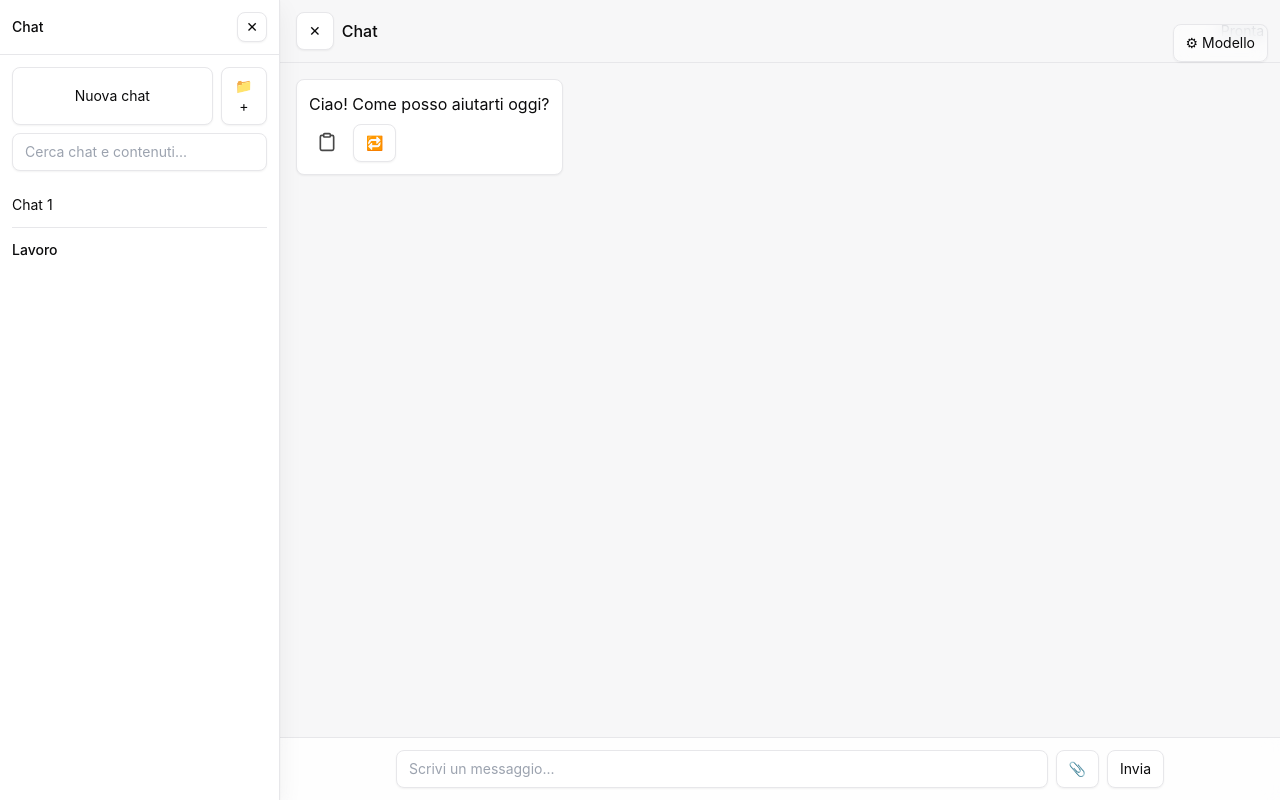
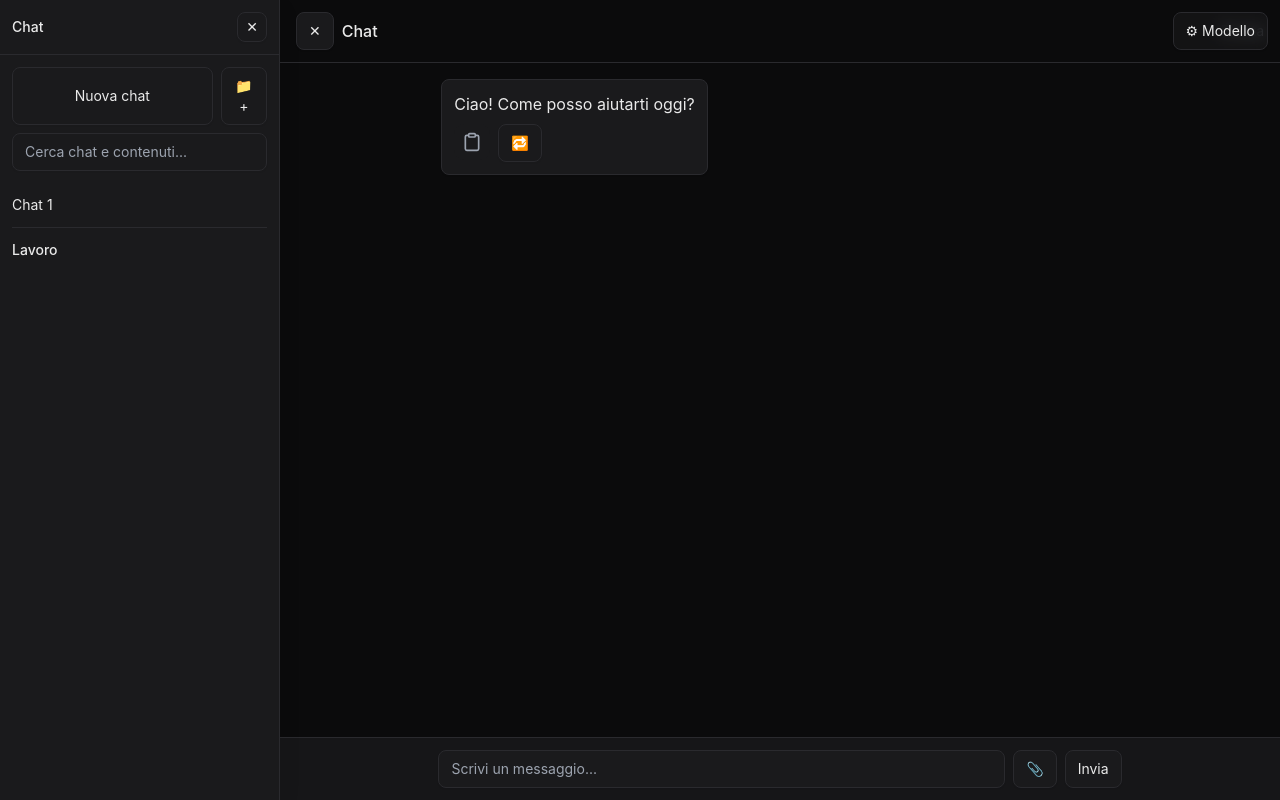
Before and after one commit to GiovanniM-maker/cursor_playground, a React (Vite) app: page / in a window 1280 px wide. Built offline with nearby package versions, Linux system fonts and the light colour scheme.

Commit message:
feat(ui): dark mode + loader + chat width limit (70% max)

```diff
--- a/src/App.tsx
+++ b/src/App.tsx
@@ -1,6 +1,7 @@
 import React from 'react'
 import { useChatStore, flattenChats } from './store'
 import { Message, Attachment } from './types'
+import Loader from './Loader'
 
 function flattenFolders(tree: any[]): { id: string, name: string }[] {
   const out: { id: string, name: string }[] = []
@@ -140,7 +141,7 @@ export default function App() {
     <div className="h-full relative bg-surface">
       {/* Sidebar overlay, non-card */}
       <div className={
-        `fixed inset-y-0 left-0 z-30 w-[280px] transform bg-white border-r border-border shadow-soft transition-transform duration-200 ${
+        `fixed inset-y-0 left-0 z-30 w-[280px] transform bg-panel border-r border-border shadow-soft transition-transform duration-200 ${
           sidebarOpen ? 'translate-x-0' : '-translate-x-full'
         }`
       }>
@@ -177,17 +178,17 @@ export default function App() {
                 <div className="ml-2 relative" ref={openMenuId === n.id ? menuRef : undefined}>
                   <button className="opacity-0 group-hover:opacity-100 transition text-lg px-2" onClick={() => setOpenMenuId(openMenuId === n.id ? null : n.id)} aria-label="Altro">⋯</button>
                   {openMenuId === n.id && (
-                    <div className="absolute right-0 z-10 mt-1 w-44 rounded-lg border border-border bg-white shadow-soft p-1 text-sm">
-                      <button className="w-full text-left px-3 py-2 hover:bg-surface" onClick={() => { setOpenMenuId(null); promptRenameChat(n.id, n.title) }}>Rinomina</button>
-                      <button className="w-full text-left px-3 py-2 hover:bg-surface" onClick={() => { setOpenMenuId(null); moveChatUp(n.id) }}>Sposta su</button>
-                      <button className="w-full text-left px-3 py-2 hover:bg-surface" onClick={() => { setOpenMenuId(null); moveChatDown(n.id) }}>Sposta giù</button>
+                    <div className="absolute right-0 z-10 mt-1 w-44 rounded-lg border border-border bg-panel shadow-soft p-1 text-sm">
+                      <button className="w-full text-left px-3 py-2 hover:bg-panel-2" onClick={() => { setOpenMenuId(null); promptRenameChat(n.id, n.title) }}>Rinomina</button>
+                      <button className="w-full text-left px-3 py-2 hover:bg-panel-2" onClick={() => { setOpenMenuId(null); moveChatUp(n.id) }}>Sposta su</button>
+                      <button className="w-full text-left px-3 py-2 hover:bg-panel-2" onClick={() => { setOpenMenuId(null); moveChatDown(n.id) }}>Sposta giù</button>
                       <div className="px-3 pt-2 pb-1 text-xs text-dim">Muovi in</div>
-                      <button className="w-full text-left px-3 py-2 hover:bg-surface" onClick={() => { setOpenMenuId(null); moveChatToFolder(n.id, null) }}>Radice</button>
+                      <button className="w-full text-left px-3 py-2 hover:bg-panel-2" onClick={() => { setOpenMenuId(null); moveChatToFolder(n.id, null) }}>Radice</button>
                       {flattenFolders(tree).map(f => (
-                        <button key={f.id} className="w-full text-left px-3 py-2 hover:bg-surface" onClick={() => { setOpenMenuId(null); moveChatToFolder(n.id, f.id) }}>{f.name}</button>
+                        <button key={f.id} className="w-full text-left px-3 py-2 hover:bg-panel-2" onClick={() => { setOpenMenuId(null); moveChatToFolder(n.id, f.id) }}>{f.name}</button>
                       ))}
                       <div className="border-t border-border my-1" />
-                      <button className="w-full text-left px-3 py-2 hover:bg-surface text-red-600" onClick={() => { setOpenMenuId(null); deleteChat(n.id) }}>Elimina</button>
+                      <button className="w-full text-left px-3 py-2 hover:bg-panel-2 text-red-400" onClick={() => { setOpenMenuId(null); deleteChat(n.id) }}>Elimina</button>
                     </div>
                   )}
                 </div>
@@ -203,10 +204,10 @@ export default function App() {
                 <div className="ml-2 relative" ref={openMenuId === n.id ? menuRef : undefined}>
                   <button className="opacity-0 group-hover:opacity-100 transition text-lg px-2" onClick={() => setOpenMenuId(openMenuId === n.id ? null : n.id)} aria-label="Altro">⋯</button>
                   {openMenuId === n.id && (
-                    <div className="absolute right-0 z-10 mt-1 w-44 rounded-lg border border-border bg-white shadow-soft p-1 text-sm">
-                      <button className="w-full text-left px-3 py-2 hover:bg-surface" onClick={() => { setOpenMenuId(null); promptRenameFolder(n.id, n.name) }}>Rinomina</button>
+                    <div className="absolute right-0 z-10 mt-1 w-44 rounded-lg border border-border bg-panel shadow-soft p-1 text-sm">
+                      <button className="w-full text-left px-3 py-2 hover:bg-panel-2" onClick={() => { setOpenMenuId(null); promptRenameFolder(n.id, n.name) }}>Rinomina</button>
                       <div className="border-t border-border my-1" />
-                      <button className="w-full text-left px-3 py-2 hover:bg-surface text-red-600" onClick={() => { setOpenMenuId(null); deleteFolder(n.id) }}>Elimina</button>
+                      <button className="w-full text-left px-3 py-2 hover:bg-panel-2 text-red-400" onClick={() => { setOpenMenuId(null); deleteFolder(n.id) }}>Elimina</button>
                     </div>
                   )}
                 </div>
@@ -249,10 +250,20 @@ export default function App() {
           </div>
           <div className="text-dim text-sm">Pronta</div>
         </header>
-        <main className="relative overflow-auto p-4 space-y-3">
-          {messages.map(m => (
+        <main className="relative overflow-auto p-4">
+          <div className="mx-auto max-w-[70%] space-y-3">
+            {messages.map(m => {
+              const isLastGenerating = m.role === 'assistant' && isGenerating && messages[messages.length-1]?.id === m.id
+              return (
                 <div key={m.id} className={`flex items-start gap-3 ${m.role === 'user' ? 'justify-end' : ''}`}>
-              <div className="max-w-prose rounded-lg border border-border bg-white p-3 shadow-sm">
+                  {m.role === 'assistant' && isLastGenerating && (
+                    <Loader />
+                  )}
+                  <div className="max-w-prose rounded-lg border border-border bg-panel p-3 shadow-sm">
+                    {isLastGenerating ? (
+                      <div className="text-dim">Generando...</div>
+                    ) : (
+                      <>
                         <div>{m.content}</div>
                         {m.attachments && m.attachments.length > 0 && (
                           <div className="mt-2 flex flex-wrap gap-2">
@@ -277,25 +288,26 @@ export default function App() {
                             <button className="btn" title="Rigenera" onClick={() => setMessages(prev => prev.filter(x => x.id !== m.id))}>🔁</button>
                           </div>
                         )}
-              </div>
-              {m.role === 'assistant' && isGenerating && messages[messages.length-1]?.id === m.id && (
-                <span className="text-dim text-xs" aria-hidden>⏳</span>
+                      </>
                     )}
                   </div>
-          ))}
+                </div>
+              )
+            })}
+          </div>
 
           {/* Floating Model Settings button/panel on top-right */}
           <div className="fixed right-3 top-3 z-20">
             <div className="relative">
               <button
-                className="btn bg-white/80 backdrop-blur supports-[backdrop-filter]:bg-white/60"
+                className="btn bg-panel/80 backdrop-blur supports-[backdrop-filter]:bg-panel/60"
                 onClick={() => setSettingsOpen(v => !v)}
                 aria-expanded={settingsOpen}
               >
                 ⚙︎ Modello
               </button>
               {settingsOpen && (
-                <div className="absolute right-0 mt-2 w-[320px] rounded-xl border border-border bg-white p-3 shadow-soft">
+                <div className="absolute right-0 mt-2 w-[320px] rounded-xl border border-border bg-panel p-3 shadow-soft">
                   <div className="mb-2">
                     <h2 className="text-sm font-semibold">Impostazioni modello</h2>
                     <p className="text-xs text-dim">Scegli modello e parametri</p>
@@ -333,8 +345,8 @@ export default function App() {
             </div>
           </div>
         </main>
-        <footer className="border-t border-border p-3 bg-white/80 backdrop-blur">
-          <div className="mx-auto max-w-3xl w-full flex flex-col gap-2">
+        <footer className="border-t border-border p-3 bg-panel/80 backdrop-blur">
+          <div className="mx-auto max-w-[70%] w-full flex flex-col gap-2">
             <div className="flex gap-2">
               <input className="input flex-1" placeholder="Scrivi un messaggio..." value={input} onChange={e => setInput(e.target.value)} onKeyDown={e => { if (e.key === 'Enter' && !e.shiftKey) { e.preventDefault(); isGenerating ? stopGeneration() : sendMessage() } }} />
               <label className="btn cursor-pointer">
--- /dev/null
+++ b/src/Loader.tsx
@@ -0,0 +1,22 @@
+import React from 'react'
+
+export default function Loader() {
+  return (
+    <div className="loader" aria-label="Generating">
+      <svg width="100" height="100" viewBox="0 0 100 100" aria-hidden>
+        <defs>
+          <mask id="clipping">
+            <polygon points="0,0 100,0 100,100 0,100" fill="black"></polygon>
+            <polygon points="25,25 75,25 50,75" fill="white"></polygon>
+            <polygon points="50,25 75,75 25,75" fill="white"></polygon>
+            <polygon points="35,35 65,35 50,65" fill="white"></polygon>
+            <polygon points="35,35 65,35 50,65" fill="white"></polygon>
+            <polygon points="35,35 65,35 50,65" fill="white"></polygon>
+            <polygon points="35,35 65,35 50,65" fill="white"></polygon>
+          </mask>
+        </defs>
+      </svg>
+      <div className="box"></div>
+    </div>
+  )
+}
--- a/src/index.css
+++ b/src/index.css
@@ -10,28 +10,80 @@
 @layer components {
   .panel { @apply bg-panel border border-border rounded-xl shadow-soft; }
   .btn {
-    @apply inline-flex items-center justify-center gap-2 rounded-lg border border-border bg-white px-3 py-2 text-sm text-text shadow-sm transition-all hover:shadow-soft active:translate-y-px;
+    @apply inline-flex items-center justify-center gap-2 rounded-lg border border-border bg-panel px-3 py-2 text-sm text-text shadow-sm transition-all hover:bg-panel-2 active:translate-y-px;
   }
   .input {
-    @apply w-full rounded-lg border border-border bg-white px-3 py-2 text-sm text-text shadow-sm outline-none focus:ring-2 focus:ring-accent/30;
+    @apply w-full rounded-lg border border-border bg-panel px-3 py-2 text-sm text-text shadow-sm outline-none focus:ring-2 focus:ring-accent/30;
   }
 }
 
+/* Loader component */
+.loader {
+  --color-one: #ffbf48;
+  --color-two: #be4a1d;
+  --color-three: #ffbf4780;
+  --color-four: #bf4a1d80;
+  --color-five: #ffbf4740;
+  --time-animation: 2s;
+  --size: 0.3;
+  position: relative;
+  border-radius: 50%;
+  transform: scale(var(--size));
+  box-shadow: 0 0 25px 0 var(--color-three), 0 20px 50px 0 var(--color-four);
+  animation: colorize calc(var(--time-animation) * 3) ease-in-out infinite;
+}
+.loader::before {
+  content: "";
+  position: absolute;
+  top: 0;
+  left: 0;
+  width: 100px;
+  height: 100px;
+  border-radius: 50%;
+  border-top: solid 1px var(--color-one);
+  border-bottom: solid 1px var(--color-two);
+  background: linear-gradient(180deg, var(--color-five), var(--color-four));
+  box-shadow: inset 0 10px 10px 0 var(--color-three), inset 0 -10px 10px 0 var(--color-four);
+}
+.loader .box {
+  width: 100px;
+  height: 100px;
+  background: linear-gradient(180deg, var(--color-one) 30%, var(--color-two) 70%);
+  mask: url(#clipping);
+  -webkit-mask: url(#clipping);
+}
+.loader svg { position: absolute; }
+.loader svg #clipping {
+  filter: contrast(15);
+  animation: roundness calc(var(--time-animation) / 2) linear infinite;
+}
+.loader svg #clipping polygon { filter: blur(7px); }
+.loader svg #clipping polygon:nth-child(1) { transform-origin: 75% 25%; transform: rotate(90deg); }
+.loader svg #clipping polygon:nth-child(2) { transform-origin: 50% 50%; animation: rotation var(--time-animation) linear infinite reverse; }
+.loader svg #clipping polygon:nth-child(3) { transform-origin: 50% 60%; animation: rotation var(--time-animation) linear infinite; animation-delay: calc(var(--time-animation) / -3); }
+.loader svg #clipping polygon:nth-child(4) { transform-origin: 40% 40%; animation: rotation var(--time-animation) linear infinite reverse; }
+.loader svg #clipping polygon:nth-child(5) { transform-origin: 40% 40%; animation: rotation var(--time-animation) linear infinite reverse; animation-delay: calc(var(--time-animation) / -2); }
+.loader svg #clipping polygon:nth-child(6) { transform-origin: 60% 40%; animation: rotation var(--time-animation) linear infinite; }
+.loader svg #clipping polygon:nth-child(7) { transform-origin: 60% 40%; animation: rotation var(--time-animation) linear infinite; animation-delay: calc(var(--time-animation) / -1.5); }
+@keyframes rotation { 0% { transform: rotate(0deg); } 100% { transform: rotate(360deg); } }
+@keyframes roundness { 0% { filter: contrast(15); } 20% { filter: contrast(3); } 40% { filter: contrast(3); } 60% { filter: contrast(15); } 100% { filter: contrast(15); } }
+@keyframes colorize { 0% { filter: hue-rotate(0deg); } 20% { filter: hue-rotate(-30deg); } 40% { filter: hue-rotate(-60deg); } 60% { filter: hue-rotate(-90deg); } 80% { filter: hue-rotate(-45deg); } 100% { filter: hue-rotate(0deg); } }
+
 /* Minimal copy button with tooltip (inspired by snippet) */
 .copy {
-  --button-bg: #ffffff;
-  --button-hover-bg: #f3f4f6;
-  --button-text-color: #474747;
+  --button-bg: #1a1a1c;
+  --button-hover-bg: #222224;
+  --button-text-color: #9ca3af;
   --button-hover-text-color: #0a84ff;
   --button-border-radius: 10px;
   --button-diameter: 36px;
   --button-outline-width: 1px;
   --button-outline-color: rgb(141, 141, 141);
-  --tooltip-bg: #f4f3f3;
+  --tooltip-bg: #2a2a2e;
   --toolptip-border-radius: 6px;
   --tooltip-font-family: Menlo, Roboto Mono, monospace;
   --tooltip-font-size: 12px;
-  --tootip-text-color: rgb(50, 50, 50);
+  --tootip-text-color: #eaeaea;
   --tooltip-padding-x: 7px;
   --tooltip-padding-y: 7px;
   --tooltip-offset: 8px;
--- a/tailwind.config.ts
+++ b/tailwind.config.ts
@@ -8,11 +8,12 @@ export default {
   theme: {
     extend: {
       colors: {
-        surface: '#f7f7f8',
-        panel: '#ffffff',
-        border: '#e7e7ea',
-        text: '#0b0b0c',
-        dim: '#6b7280',
+        surface: '#0b0b0c',
+        panel: '#1a1a1c',
+        'panel-2': '#222224',
+        border: '#2a2a2e',
+        text: '#eaeaea',
+        dim: '#9ca3af',
         accent: '#0a84ff',
       },
       boxShadow: {
```
Also changed, not shown: 1 other file (tests, documents, lock files or other folders). Lines whose indentation alone changed are shown as unchanged.
